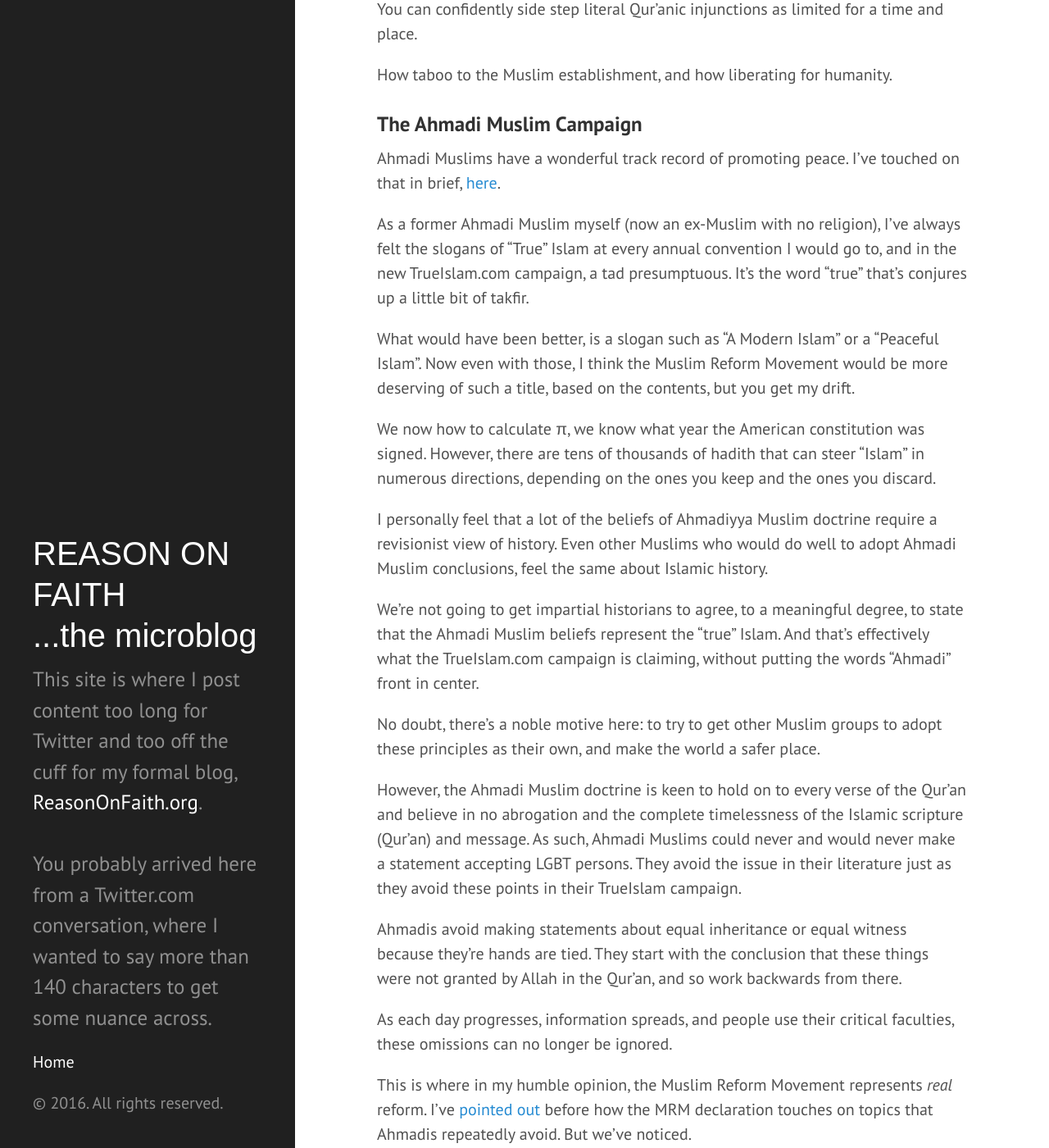
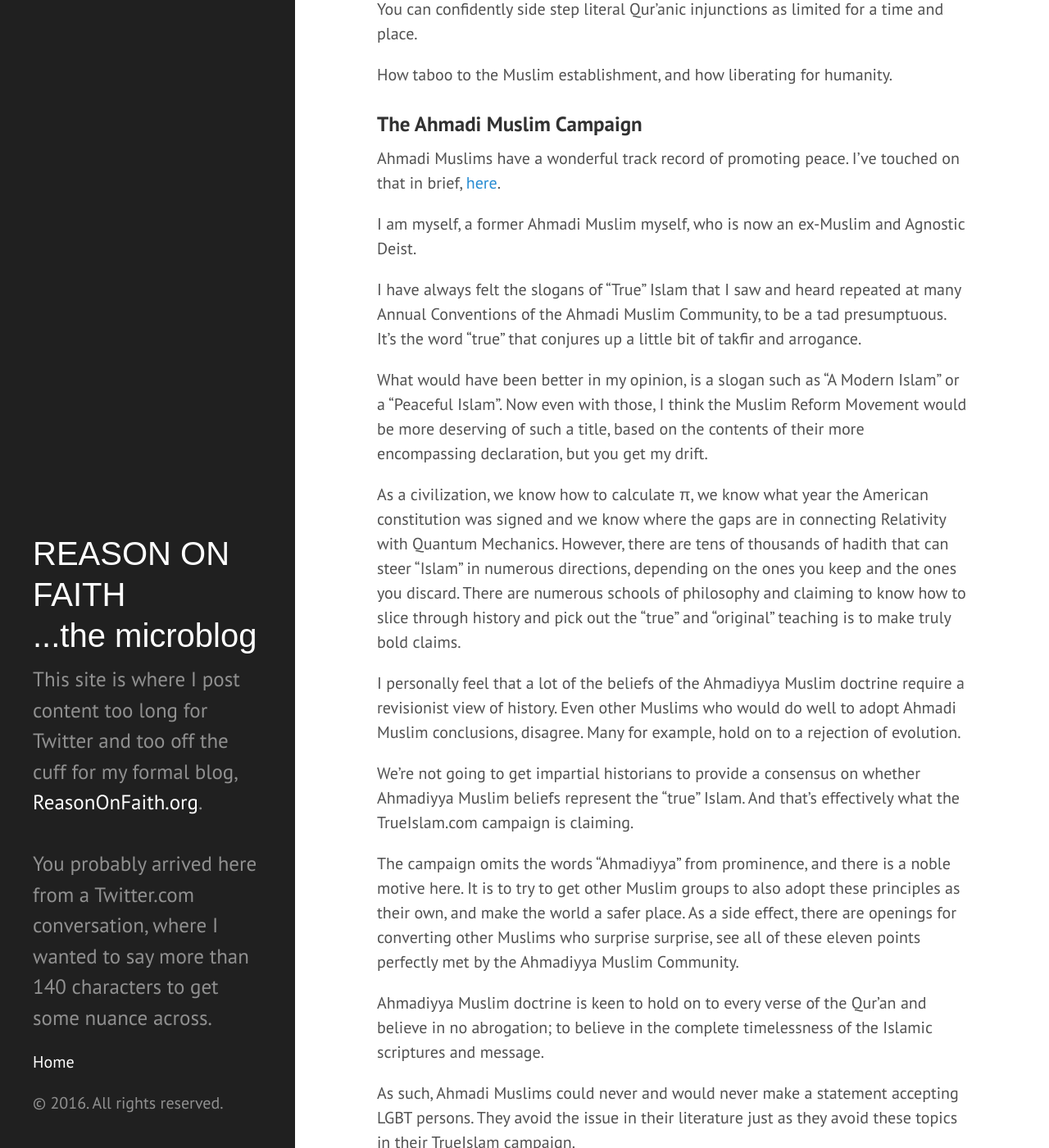
Before and after one commit to ReasonOnFaith/ReasonOnFaith.github.io, a Jekyll site: the page built from _posts/2016-03-29-the-mrm-and-the-true-islam-campaigns.markdown, in a window 1280 px wide and 1400 px high, scrolled down 1025 px. Shown: the whole window at 82% size. Built offline with Jekyll 4.4.1, drawn with Linux system fonts in a browser that asks for light colours; some of the changed text lies outside the part shown.

Commit message:
Post update: The MRM and the True Islam Campaigns

```diff
--- a/_posts/2016-03-29-the-mrm-and-the-true-islam-campaigns.markdown
+++ b/_posts/2016-03-29-the-mrm-and-the-true-islam-campaigns.markdown
@@ -23,29 +23,41 @@ How taboo to the Muslim establishment, and how liberating for humanity.
 
 Ahmadi Muslims have a wonderful track record of promoting peace. I've touched on that in brief, [here](https://reasononfaith.github.io/2016/03/29/defending-islam-from-the-twitter-trolls-in-denial.html).
 
-As a former Ahmadi Muslim myself (now an ex-Muslim with no religion), I've always felt the slogans of "True" Islam at every annual convention I would go to, and in the new TrueIslam.com campaign, a tad presumptuous. It's the word "true" that's conjures up a little bit of takfir.
+I am myself, a former Ahmadi Muslim myself, who is now an ex-Muslim and Agnostic Deist.
 
-What would have been better, is a slogan such as "A Modern Islam" or a "Peaceful Islam". Now even with those, I think the Muslim Reform Movement would be more deserving of such a title, based on the contents, but you get my drift.
+I have always felt the slogans of "True" Islam that I saw and heard repeated at many Annual Conventions of the Ahmadi Muslim Community, to be a tad presumptuous. It's the word "true" that conjures up a little bit of takfir and arrogance.
 
-We now how to calculate π, we know what year the American constitution was signed. However, there are tens of thousands of hadith that can steer "Islam" in numerous directions, depending on the ones you keep and the ones you discard.
+What would have been better in my opinion, is a slogan such as "A Modern Islam" or a "Peaceful Islam". Now even with those, I think the Muslim Reform Movement would be more deserving of such a title, based on the contents of their more encompassing declaration, but you get my drift.
 
-I personally feel that a lot of the beliefs of Ahmadiyya Muslim doctrine require a revisionist view of history. Even other Muslims who would do well to adopt Ahmadi Muslim conclusions, feel the same about Islamic history.
+As a civilization, we know how to calculate π, we know what year the American constitution was signed and we know where the gaps are in connecting Relativity with Quantum Mechanics. However, there are tens of thousands of hadith that can steer "Islam" in numerous directions, depending on the ones you keep and the ones you discard. There are numerous schools of philosophy and claiming to know how to slice through history and pick out the "true" and "original" teaching is to make truly bold claims.
 
-We're not going to get impartial historians to agree, to a meaningful degree, to state that the Ahmadi Muslim beliefs represent the "true" Islam. And that's effectively what the TrueIslam.com campaign is claiming, without putting the words "Ahmadi" front in center.
+I personally feel that a lot of the beliefs of the Ahmadiyya Muslim doctrine require a revisionist view of history. Even other Muslims who would do well to adopt Ahmadi Muslim conclusions, disagree. Many for example, hold on to a rejection of evolution.
 
-No doubt, there's a noble motive here: to try to get other Muslim groups to adopt these principles as their own, and make the world a safer place.
+We're not going to get impartial historians to provide a consensus on whether Ahmadiyya Muslim beliefs represent the "true" Islam. And that's effectively what the TrueIslam.com campaign is claiming.
 
-However, the Ahmadi Muslim doctrine is keen to hold on to every verse of the Qur'an and believe in no abrogation and the complete timelessness of the Islamic scripture (Qur'an) and message. As such, Ahmadi Muslims could never and would never make a statement accepting LGBT persons. They avoid the issue in their literature just as they avoid these points in their TrueIslam campaign.
+The campaign omits the words "Ahmadiyya" from prominence, and there is a noble motive here. It is to try to get other Muslim groups to also adopt these principles as their own, and make the world a safer place. As a side effect, there are openings for converting other Muslims who surprise surprise, see all of these eleven points perfectly met by the Ahmadiyya Muslim Community.
 
-Ahmadis avoid making statements about equal inheritance or equal witness because they're hands are tied. They start with the conclusion that these things were not granted by Allah in the Qur'an, and so work backwards from there.
+Ahmadiyya Muslim doctrine is keen to hold on to every verse of the Qur'an and believe in no abrogation; to believe in the complete timelessness of the Islamic scriptures and message.
 
-As each day progresses, information spreads, and people use their critical faculties, these omissions can no longer be ignored.
+As such, Ahmadi Muslims could never and would never make a statement accepting LGBT persons. They avoid the issue in their literature just as they avoid these topics in their TrueIslam campaign.
 
-This is where in my humble opinion, the Muslim Reform Movement represents _real_ reform. I've [pointed out](https://twitter.com/ReasonOnFaith/status/713894927890059264) before how the MRM declaration touches on topics that Ahmadis repeatedly avoid. But we've noticed.
+Remember that chapter in Mirza Ghulam Ahmad's writings about safeguarding the rights to happiness, love, and family for gays? Yeah, neither do I.
+
+Not fair you say? Why not? Wasn't he a prophet? Wasn't he meant to _lead?_. Then what about the current Khalifa of the Ahmadis? Perhaps you can point me to the sermon where such tolerant acceptance of gender is espoused.
+
+Ahmadis avoid making statements about equal inheritance or equal witness because their hands are tied. They start with the conclusion that these things were not granted by Allah in the Qur'an (or hadith), and so work backwards from there.
+
+As each day progresses, as information spreads, and as people use their critical faculties, these omissions can no longer be ignored.
+
+This is where in my humble opinion, the Muslim Reform Movement represents _real_ reform. I've [pointed out](https://twitter.com/ReasonOnFaith/status/713894927890059264) before how the MRM declaration touches on topics that Ahmadis repeatedly avoid.
+
+We've all noticed.
+
+The Ahmadiyya spokesman _must_ think about these issues and think about ways to cleverly avoid and change the topic.
 
 ### Islamism and the Public Relations Taboo
 
-I believe that Ahmadi Muslims wish to view themselves as the _defenders of Islam_. But to that PR goal, these well intentioned people don't realize that they are muddying the waters. The "-ism" on "Islam" is an accepted word in our vernacular that refers to political Islam; to a theocracy. Ahmadis claim to believe in separation of mosque and state. So why shy away from this term? Well, because it has the word "Islam" in it.
+I believe that Ahmadi Muslims wish to view themselves as the _defenders of Islam_. But to that end, these well intentioned people don't realize that they are muddying the waters. The "-ism" on "Islam" is an accepted word in our vernacular that refers to political Islam; to a theocracy. Ahmadis claim to believe in separation of mosque and state. So why shy away from this term? Well, because it has the word "Islam" in it.
 
 Similarly, Ahmadis will do the PR tour on the news media claiming how "Islam" doesn't support such-and-such primitive beliefs, as if to reassure the American people that Muslims have peaceful beliefs. They neglect to clarify that these beliefs are from their own denomination, which represents just 1% of the Muslim world. On that basis, the Ahmadi Muslim PR campaign just gave their non-Muslim fellow citizens a false sense of security.
 
```
